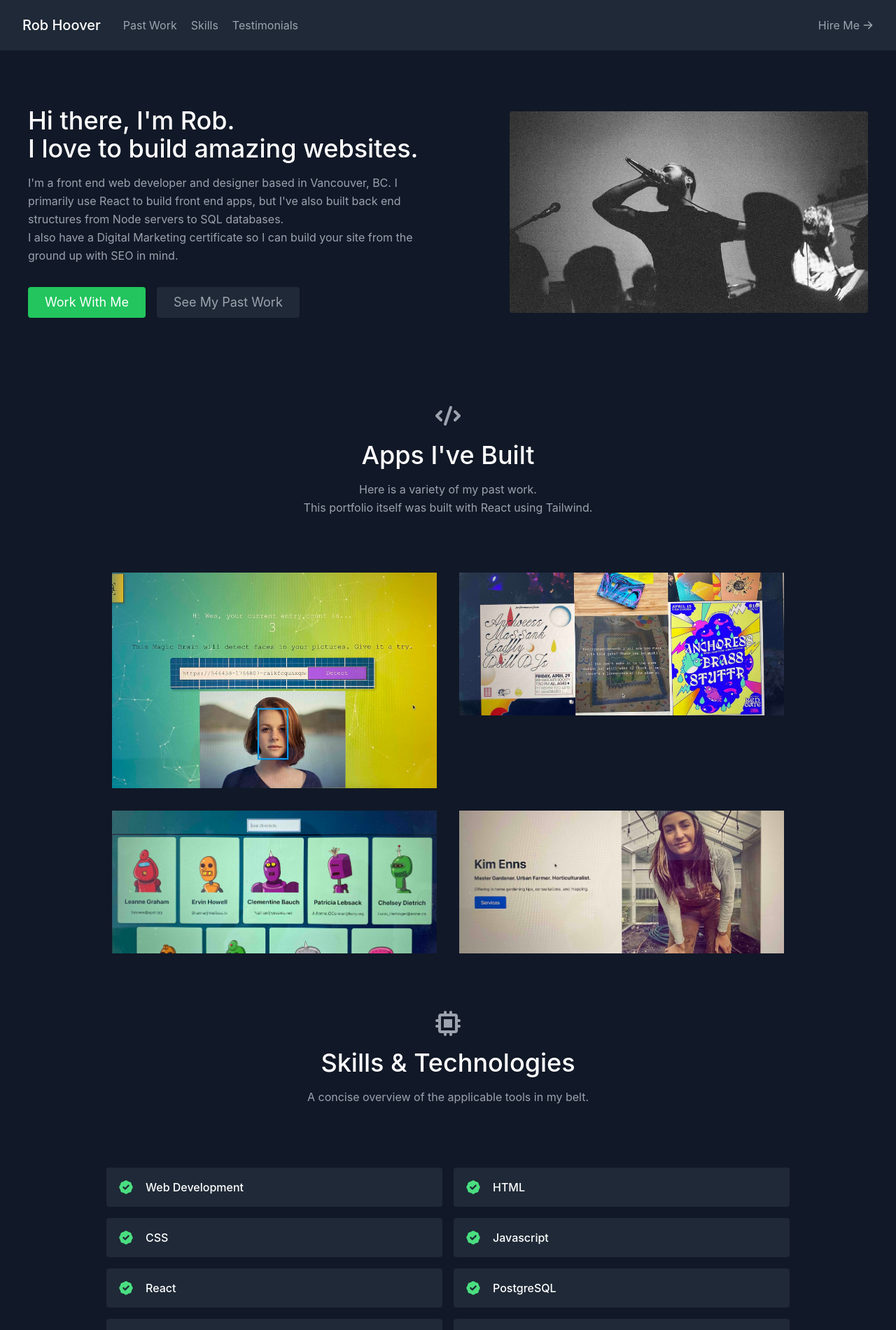
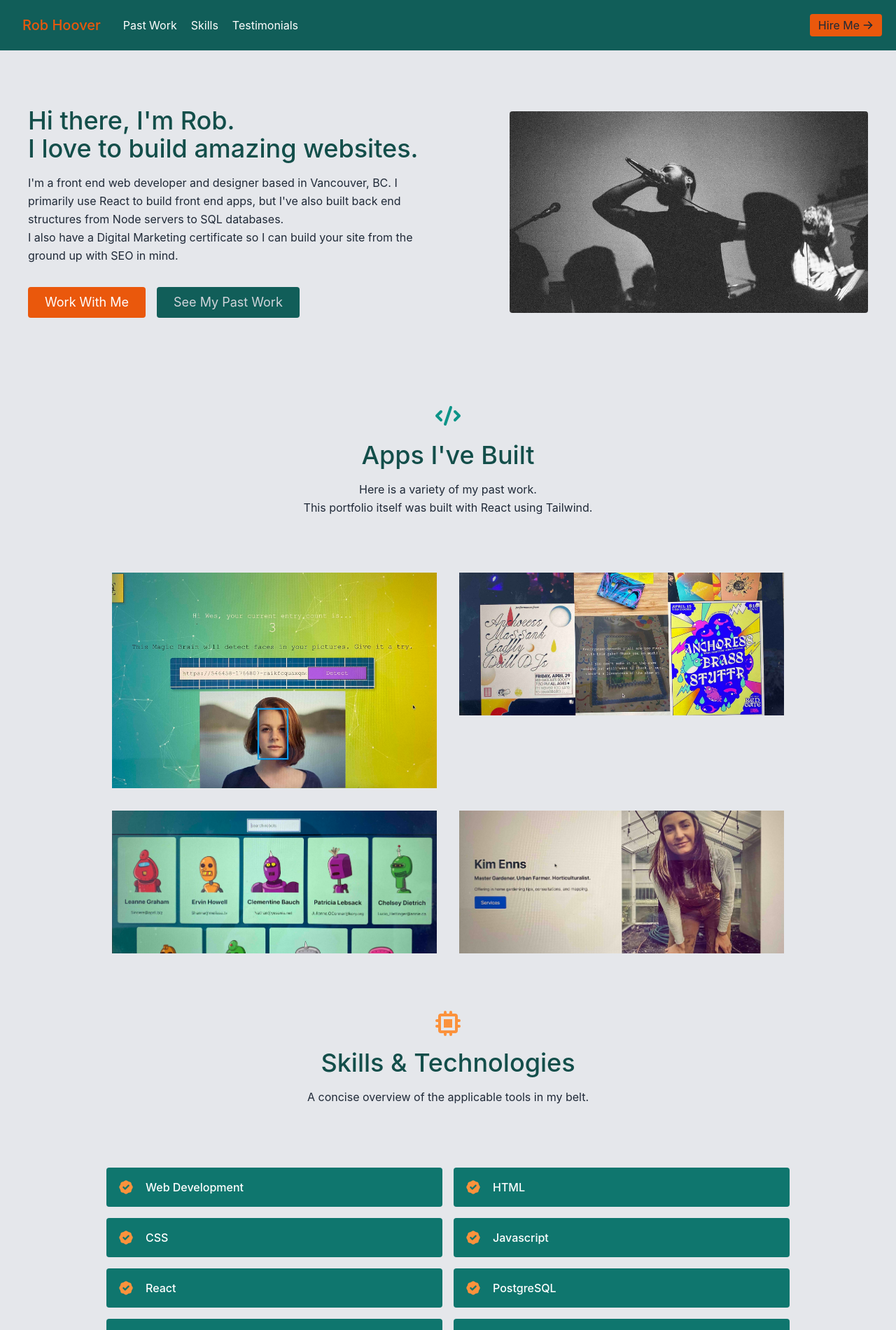
Before and after one commit to robalobadob/react-dev-portfolio, a React (Create React App) app: page / in a window 1280 px wide. Shown: the top 1900 px of the page at 70% size. Built offline with nearby package versions, Linux system fonts and the light colour scheme.

Commit message:
css overhaul

```diff
--- a/src/App.js
+++ b/src/App.js
@@ -8,7 +8,7 @@ import Testimonials from "./components/Testimonials";
 
 export default function App() {
   return (
-    <main className="text-gray-400 bg-gray-900 body-font">
+    <main className="text-gray-800 bg-gray-200 body-font">
       <Navbar />
       <About />
       <Projects />
--- a/src/components/About.js
+++ b/src/components/About.js
@@ -5,9 +5,9 @@ export default function About() {
     <section id="about">
       <div className="container mx-auto flex px-10 py-20 md:flex-row flex-col items-center">
         <div className="lg:flex-grow md:w-1/2 lg:pr-24 md:pr-16 flex flex-col md:items-start md:text-left mb-16 md:mb-0 items-center text-center">
-          <h1 className="title-font sm:text-4xl text-3xl mb-4 font-medium text-white">
+          <h1 className="title-font sm:text-4xl text-3xl mb-4 font-medium text-teal-900">
             Hi there, I'm Rob.
-            <br className="hidden lg:inline-block" />I love to build amazing
+            <br className="hidden lg:inline-block" /> I love to build amazing
             websites.
           </h1>
           <p className="mb-8 leading-relaxed">
@@ -18,12 +18,12 @@ export default function About() {
           <div className="flex justify-center">
             <a
               href="#contact"
-              className="inline-flex text-white bg-green-500 border-0 py-2 px-6 focus:outline-none hover:bg-green-600 rounded text-lg">
+              className="inline-flex text-white bg-orange-600 border-0 py-2 px-6 focus:outline-none hover:bg-orange-800 rounded text-lg text-center">
               Work With Me
             </a>
             <a
               href="#projects"
-              className="ml-4 inline-flex text-gray-400 bg-gray-800 border-0 py-2 px-6 focus:outline-none hover:bg-gray-700 hover:text-white rounded text-lg">
+              className="ml-4 inline-flex text-gray-300 bg-teal-800 border-0 py-2 px-6 focus:outline-none hover:bg-teal-900 hover:text-white rounded text-lg text-center">
               See My Past Work
             </a>
           </div>
--- a/src/components/Navbar.js
+++ b/src/components/Navbar.js
@@ -3,27 +3,27 @@ import React from "react";
 
 export default function Navbar() {
     return (
-        <header className="bg-gray-800 md:sticky top-0 z-10">
+        <header className="bg-teal-800 md:sticky top-0 z-10">
             <div className="container mx-auto flex flex-wrap p-5 flex-col md:flex-row items-center">
-                <a className="title-font font-medium text-white mb-4 md:mb-0">
+                <a className="title-font font-medium text-orange-600 mb-4 md:mb-0">
                     <a href="#about" className="ml-3 text-xl">
                         Rob Hoover
                     </a>
                 </a>
-                <nav className="md:mr-auto md:ml-4 md:py-1 md:pl-4 md:border-1 md:border-gray-700 flex flex-wrap items-center text-base justify-center">
-                    <a href="#projects" className="mr-5 hover:text-white">
+                <nav className="md:mr-auto md:ml-4 md:py-1 md:pl-4 md:border-1 md:border-gray-700 flex flex-wrap items-center text-base text-white justify-center">
+                    <a href="#projects" className="mr-5 hover:text-orange-600">
                         Past Work
                     </a>
-                    <a href="#skills" className="mr-5 hover:text-white">
+                    <a href="#skills" className="mr-5 hover:text-orange-600">
                         Skills
                     </a>
-                    <a href="#testimonials" className="mr-5 hover:text-white">
+                    <a href="#testimonials" className="mr-5 hover:text-orange-600">
                         Testimonials
                     </a>
                 </nav>
                 <a
                     href="#contact"
-                    className="inline-flex items-center bg-gray-800 border-0 py-1 px-3 focus:outline-none hover:bg-gray-700 rounded text-base mt-4 md:mt-0">
+                    className="inline-flex items-center bg-orange-600 border-0 py-1 px-3 focus:outline-none hover:bg-orange-800 rounded text-base mt-4 md:mt-0">
                     Hire Me
                     <ArrowRightIcon className="w-4 h-4 ml-1" />
                 </a>
--- a/src/components/Projects.js
+++ b/src/components/Projects.js
@@ -4,11 +4,11 @@ import { projects } from "../data"
 
 export default function Projects() {
     return (
-        <section id="projects" className="text-gray-400 bg-gray-900 body-font">
+        <section id="projects" className="body-font">
             <div className="container px-5 py-10 mx-auto text-center lg:px-40">
                 <div className="flex flex-col w-full mb-20">
-                    <CodeIcon className="mx-auto inline-block w-10 mb-4" />
-                    <h1 className="sm:text-4xl text-3xl font-medium title-font mb-4 text-white">
+                    <CodeIcon className="mx-auto inline-block w-10 mb-4 text-teal-600" />
+                    <h1 className="sm:text-4xl text-3xl font-medium title-font mb-4 text-teal-900">
                         Apps I've Built
                     </h1>
                     <p className="lg:w-2/3 mx-auto leading-relaxed text-base">
--- a/src/components/Skills.js
+++ b/src/components/Skills.js
@@ -7,8 +7,8 @@ export default function Skills() {
         <section id="skills">
             <div className="container px-5 py-10 mx-auto">
                 <div className="text-center mb-20">
-                    <ChipIcon className="w-10 inline-block mb-4" />
-                    <h1 className="sm:text-4xl text-3xl font-medium title-font text-white mb-4">
+                    <ChipIcon className="w-10 inline-block mb-4 text-orange-400" />
+                    <h1 className="sm:text-4xl text-3xl font-medium title-font text-teal-900 mb-4">
                         Skills &amp; Technologies
                     </h1>
                     <p className="text-base leading-relaxed xl:w-2/4 lg:w-3/4 mx-auto">
@@ -18,8 +18,8 @@ export default function Skills() {
                 <div className="flex flex-wrap lg:w-4/5 sm:mx-auto sm:mb-2 -mx-2">
                     {skills.map((skill) => (
                         <div key={skill} className="p-2 sm:w-1/2 w-full">
-                            <div className="bg-gray-800 rounded flex p-4 h-full items-center">
-                                <BadgeCheckIcon className="text-green-400 w-6 h-6 flex-shrink-0 mr-4" />
+                            <div className="bg-teal-700 rounded flex p-4 h-full items-center">
+                                <BadgeCheckIcon className="text-orange-400 w-6 h-6 flex-shrink-0 mr-4" />
                                 <span className="title-font font-medium text-white">
                                     {skill}
                                 </span>
--- a/src/components/Testimonials.js
+++ b/src/components/Testimonials.js
@@ -6,14 +6,14 @@ export default function Testimonials() {
     return (
         <section id="testimonials">
             <div className="container px-5 py-10 mx-auto text-center">
-                <UsersIcon className="w-10 inline-block mb-4" />
-                <h1 className="sm:text-4xl text-3xl font-medium title-font text-white mb-12">
+                <UsersIcon className="w-10 inline-block mb-4 text-orange-400" />
+                <h1 className="sm:text-4xl text-3xl font-medium title-font text-teal-900 mb-12">
                     Client Testimonials
                 </h1>
                 <div className="flex flex-wrap m-4">
                     {testimonial.map((testimonial) => (
                         <div className="p-4 md:w-1/2 w-full">
-                            <div className="h-full bg-gray-800 bg-opacity-40 p-8 rounded">
+                            <div className="h-full bg-gray-500 bg-opacity-40 p-8 rounded">
                                 <TerminalIcon className="block w-8 text-gray-500 mb-4" />
                                 <p className="leading-relaxed mb-6">
                                     {testimonial.quote}
```
Also changed, not shown: src/components/Contact.js (+18 -47 lines).
